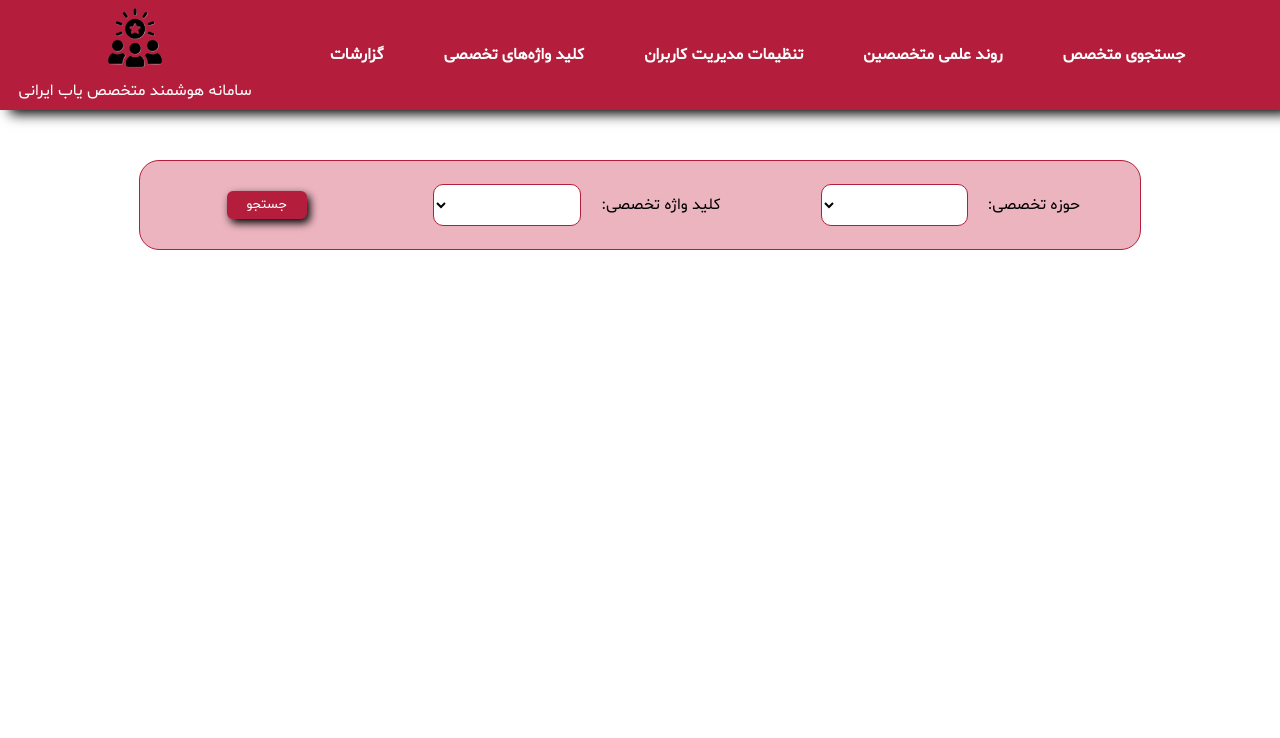
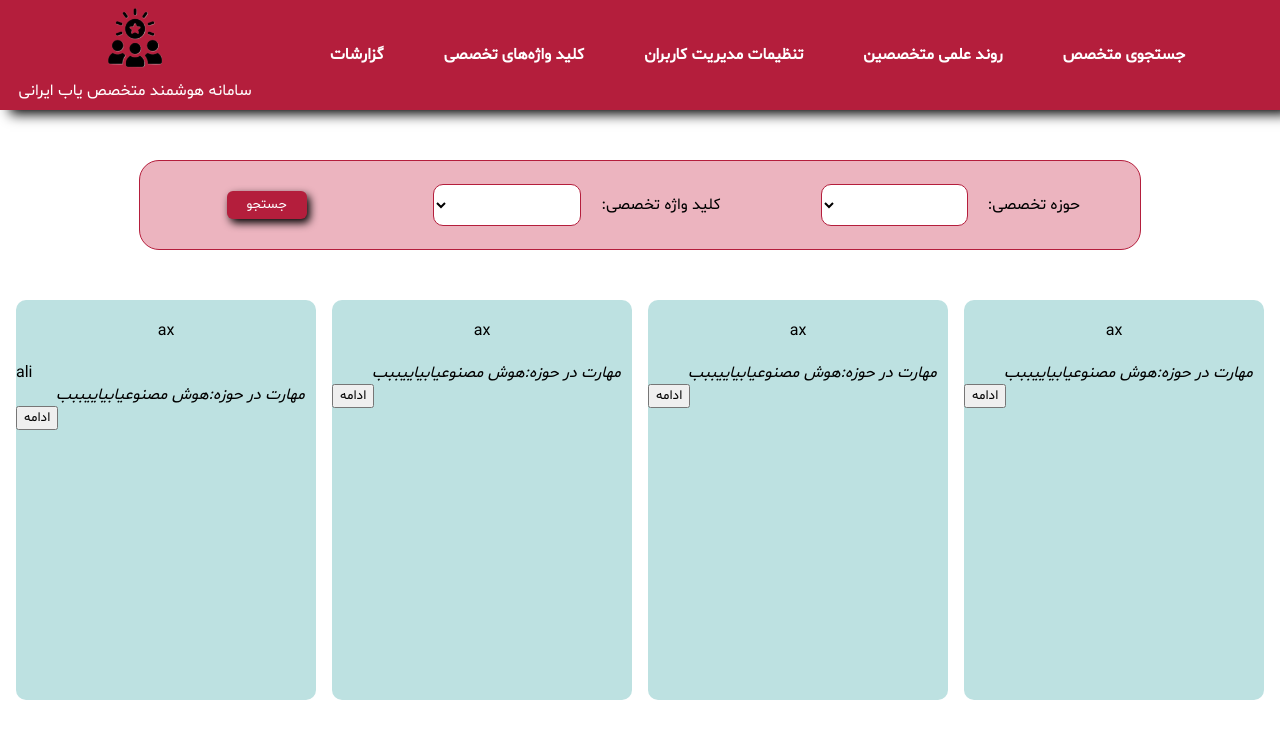
Before and after one commit to nawidadkhah/Linked_specialists, a React (Create React App) app: page /Search in a window 1280 px wide. Shown: the top 738 px of the page. Built offline with nearby package versions, Linux system fonts and the light colour scheme.

Commit message:
create card in search

```diff
--- a/src/Pages/SearchPage/SearchPage.css
+++ b/src/Pages/SearchPage/SearchPage.css
@@ -45,3 +45,9 @@
         box-shadow: 1px 1px 6px black;
         translate: .2rem;
     }
+
+    .search-items {
+        display: flex;
+        flex-wrap: wrap;
+        justify-content: space-evenly;
+    }
--- a/src/Pages/SearchPage/SearchPage.jsx
+++ b/src/Pages/SearchPage/SearchPage.jsx
@@ -1,8 +1,10 @@
-import React from 'react'
-import { Navbar } from '../../Components/Navbar/Navbar'
-import './SearchPage.css'
+import React, { useState } from "react";
+import { Navbar } from "../../Components/Navbar/Navbar";
+import { PeopleCard } from "../../Components/PeopleCard/PeopleCard";
+import "./SearchPage.css";
 
 export const SearchPage = () => {
+  const [isSearch, SetisSearch] = useState(false);
   return (
     <div>
       <Navbar />
@@ -21,8 +23,14 @@ export const SearchPage = () => {
             <option value="ai">----------------------</option>
           </select>
         </div>
-        <button className='search-page-button'>جستجو</button>
+        <button className="search-page-button">جستجو</button>
+      </div>
+      <div className="search-items">
+        <PeopleCard name="ali"/>
+        <PeopleCard />
+        <PeopleCard />
+        <PeopleCard />
       </div>
     </div>
   );
-}
+};
```
